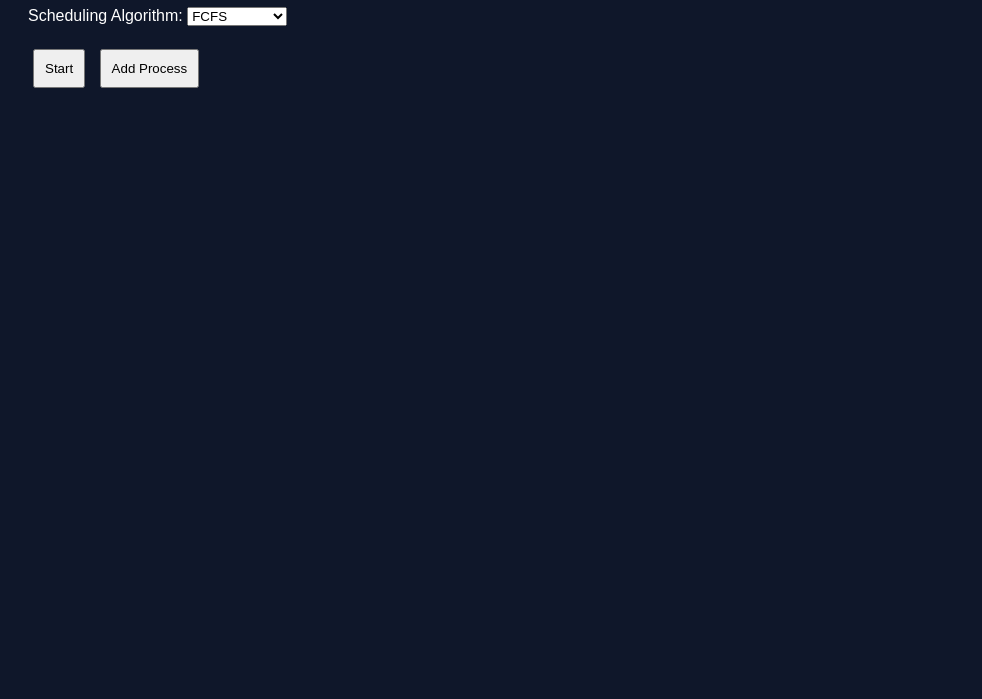
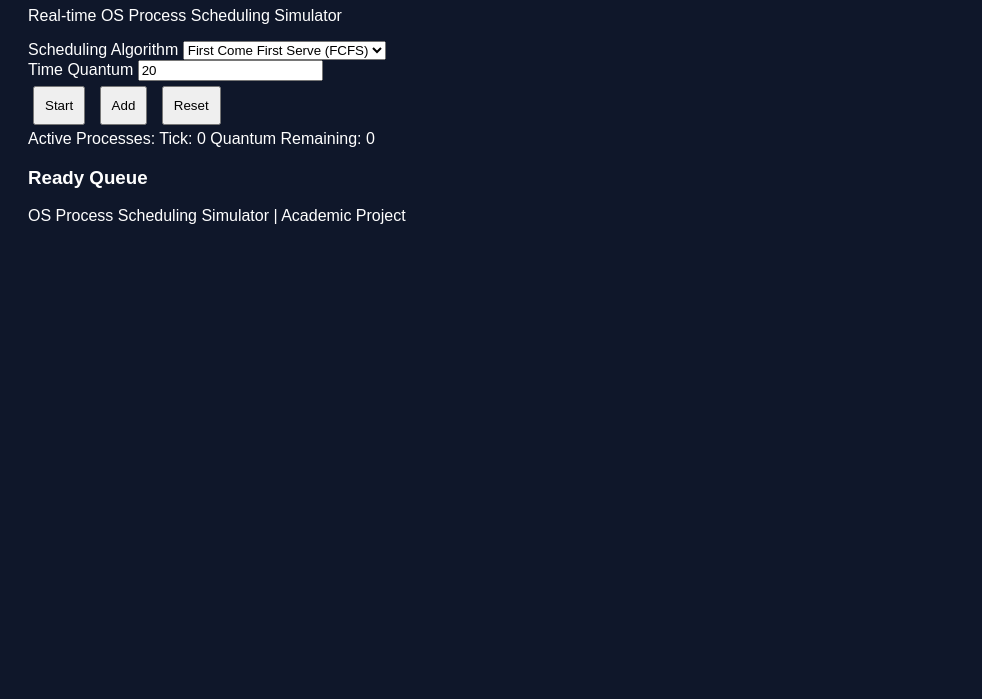
Before and after one commit to Rapidlearnr/adaptive-resource-allocation, a plain HTML site: page index.html in a window 1280 px wide. Shown: the part 101-800 px from the top of the page, without its empty margins (0-982 px from the left). Drawn offline with Linux system fonts and the light colour scheme.

Commit message:
Finalize simulator HTML structure with control panel and scheduling layout

```diff
--- a/index.html
+++ b/index.html
@@ -2,24 +2,58 @@
 <html lang="en">
 <head>
   <meta charset="UTF-8">
-  <title>Adaptive Resource Allocation</title>
+  <meta name="viewport" content="width=device-width, initial-scale=1.0">
+  <title>OS Process Scheduling Simulator</title>
   <link rel="stylesheet" href="style.css">
 </head>
 <body>
-  <h1>Adaptive Resource Allocation Simulator</h1>
+  <div class="container">
+    <div class="header">
+      <h1>Adaptive Resource Allocation in Multiprogramming Systems</h1>
+      <p>Real-time OS Process Scheduling Simulator</p>
+    </div>
 
-  <label>Scheduling Algorithm:</label>
-  <select id="scheduler">
-    <option value="FCFS">FCFS</option>
-    <option value="Priority">Priority</option>
-    <option value="RR">Round Robin</option>
-  </select>
+    <div class="control-panel">
+      <div class="controls">
+        <div>
+          <label>Scheduling Algorithm</label>
+          <select id="scheduler">
+            <option value="FCFS">First Come First Serve (FCFS)</option>
+            <option value="Priority">Priority Scheduling</option>
+            <option value="RR">Round Robin (RR)</option>
+          </select>
+        </div>
+        <div id="quantum-container">
+          <label>Time Quantum</label>
+          <input type="number" id="timeQuantum" value="20" min="1">
+        </div>
+        <div class="buttons">
+          <button id="startPause">Start</button>
+          <button id="addProcess">Add</button>
+          <button id="reset">Reset</button>
+        </div>
+      </div>
+      <div class="status">
+        <span>Active Processes: <span id="activeCount"></span></span>
+        <span>Tick: <span id="tickCount">0</span></span>
+        <span id="quantumRemainingContainer">
+          Quantum Remaining: <span id="quantumRemaining">0</span>
+        </span>
+      </div>
+    </div>
 
-  <br> <br>
+    <div class="process-cards" id="processCards"></div>
 
-  <button id="startBtn">Start</button>
-  <button id="addBtn">Add Process</button>
+    <div class="ready-queue" id="readyQueueContainer">
+      <h3>Ready Queue</h3>
+      <div class="queue" id="readyQueue"></div>
+    </div>
 
-  <div id="processList"></div>
+    <div class="footer">
+      OS Process Scheduling Simulator | Academic Project
+    </div>
+  </div>
+
+  <script src="script.js"></script>
 </body>
 </html>
```
